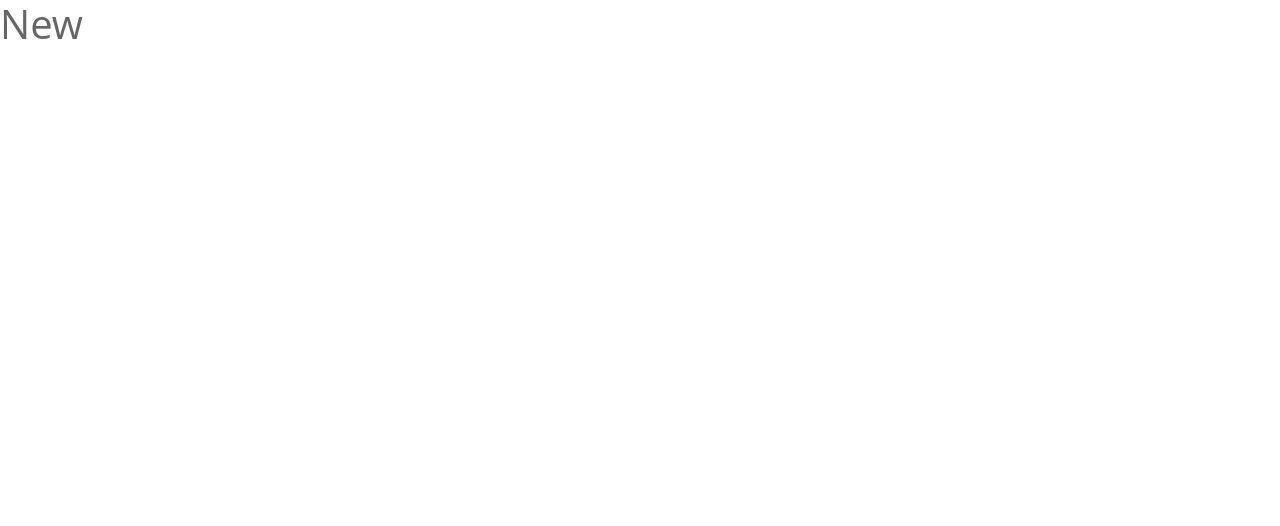
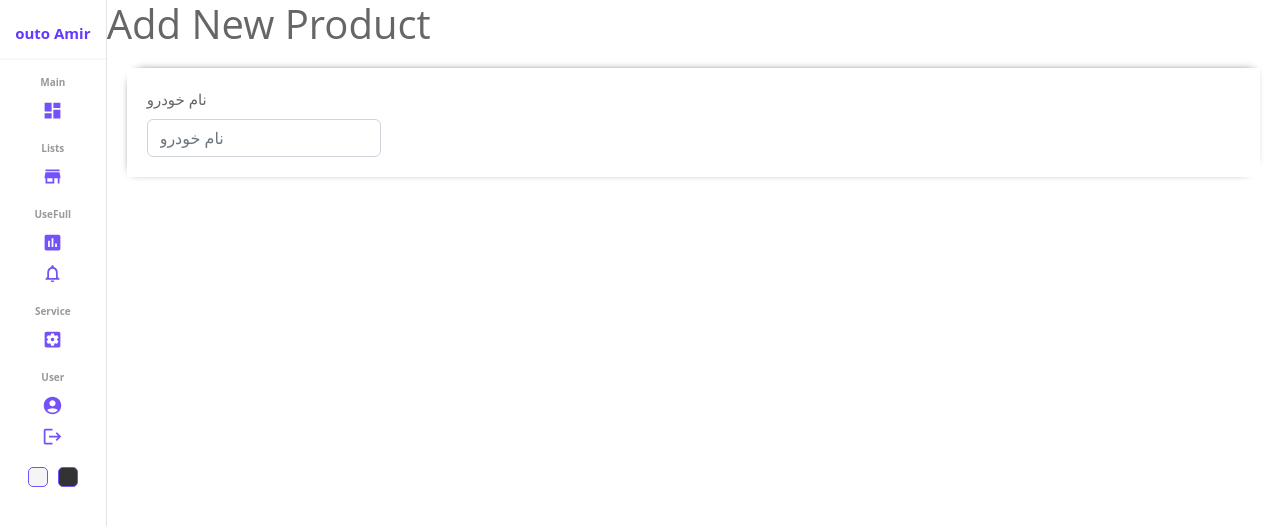
Before and after one commit to amirhossein-k/dashboard-outo, a React (Create React App) app: page /products/new in a window 1280 px wide. Shown: the top 526 px of the page. Built offline with nearby package versions, Linux system fonts and the light colour scheme.

Commit message:
Update 3 files

```diff
--- a/src/Pages/New/New.js
+++ b/src/Pages/New/New.js
@@ -1,10 +1,38 @@
+import {useState} from 'react'
 import "./new.scss";
+import { Col, Row,Button,Form } from "react-bootstrap";
+
+import Sidebar from "../../components/sidebar/Sidebar";
 const New = () => {
+  const [namecar,setNameCar] = useState('')
   return (
-    <>
-      <h1>New</h1>
-    </>
-  );
+   <Row className="new">
+     {/* ///////Sidebar//////// */}
+     <Col sm={12} md={2} lg={1}  className="fixlistnavbar">
+       <Sidebar/>
+      </Col>
+      {/* /////////Container//////// */}
+      <Col className="newContainer">
+        <div className="top">
+          <h1>Add New Product</h1>
+        </div>
+        {/* ///// end top ////// */}
+        <div className="bottom-new">
+          <Form className="formfix">
+            <Form.Group controlId="title">
+              <Form.Label>نام خودرو</Form.Label>
+              <Form.Control type="title" value={namecar}
+                placeholder="نام خودرو"
+                onChange={e=> setNameCar(e.target.value)} />
+            </Form.Group>
+          </Form>
+        </div>
+        {/* ///// end bottom ///// */}
+      </Col>
+
+
+   </Row>
+  )
 };
 
 export default New;
--- a/src/Pages/New/new.scss
+++ b/src/Pages/New/new.scss
@@ -0,0 +1,16 @@
+.new{
+    width:100%;
+    display:flex;
+    .bottom-new{
+           -webkit-box-shadow: -4px 3px 9px -9px #000000, 2px -5px 9px -9px #000000;
+            box-shadow: -4px 3px 9px -9px #000000, 2px -5px 9px -9px #000000;
+            padding:20px;
+            margin:20px;
+
+            .formfix{
+                width: 93%;
+                display: flex;
+            }
+    }
+
+}
--- a/src/Pages/Single/single.scss
+++ b/src/Pages/Single/single.scss
@@ -71,7 +71,6 @@
                 }
             }
         }
-    }
 
     .buttom{
          -webkit-box-shadow: -4px 3px 9px -9px #000000, 2px -5px 9px -9px #000000;
@@ -91,4 +90,6 @@
         margin-top: 0;
         margin-bottom: 0px;
     }
+    }
+
 }
```
